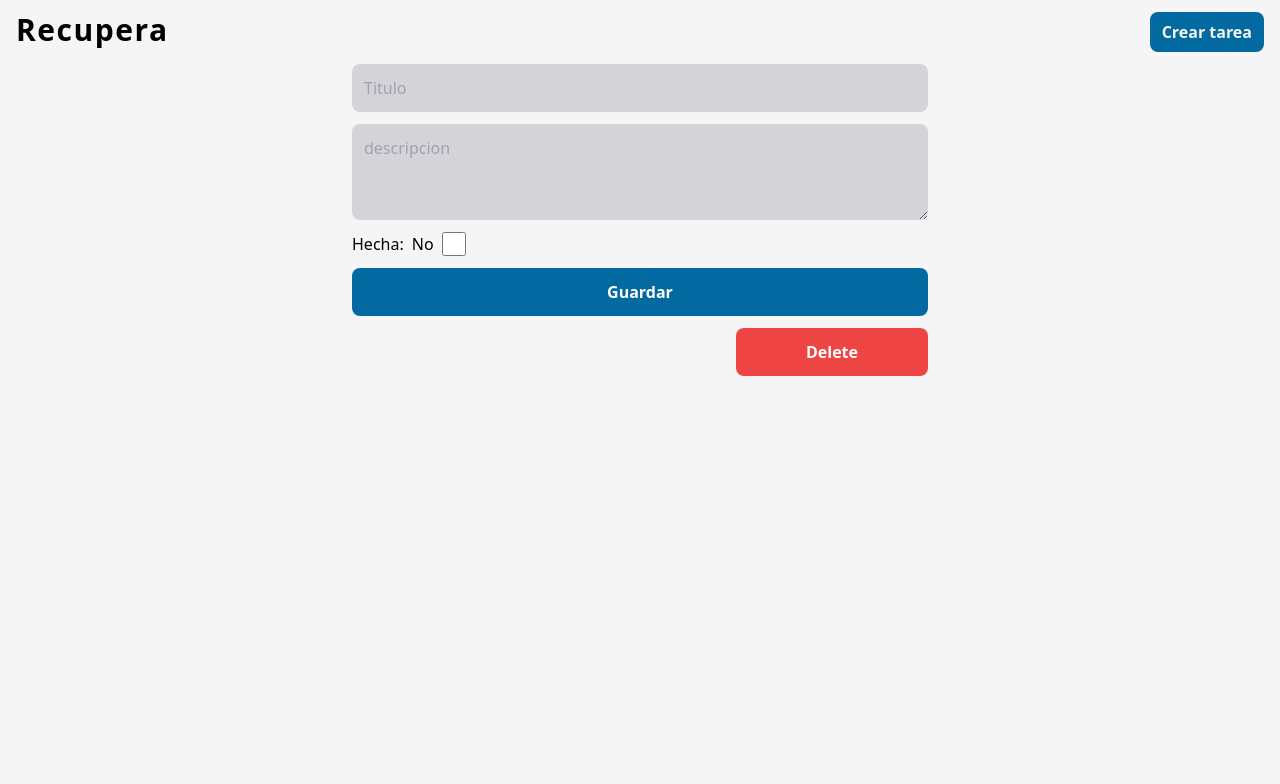
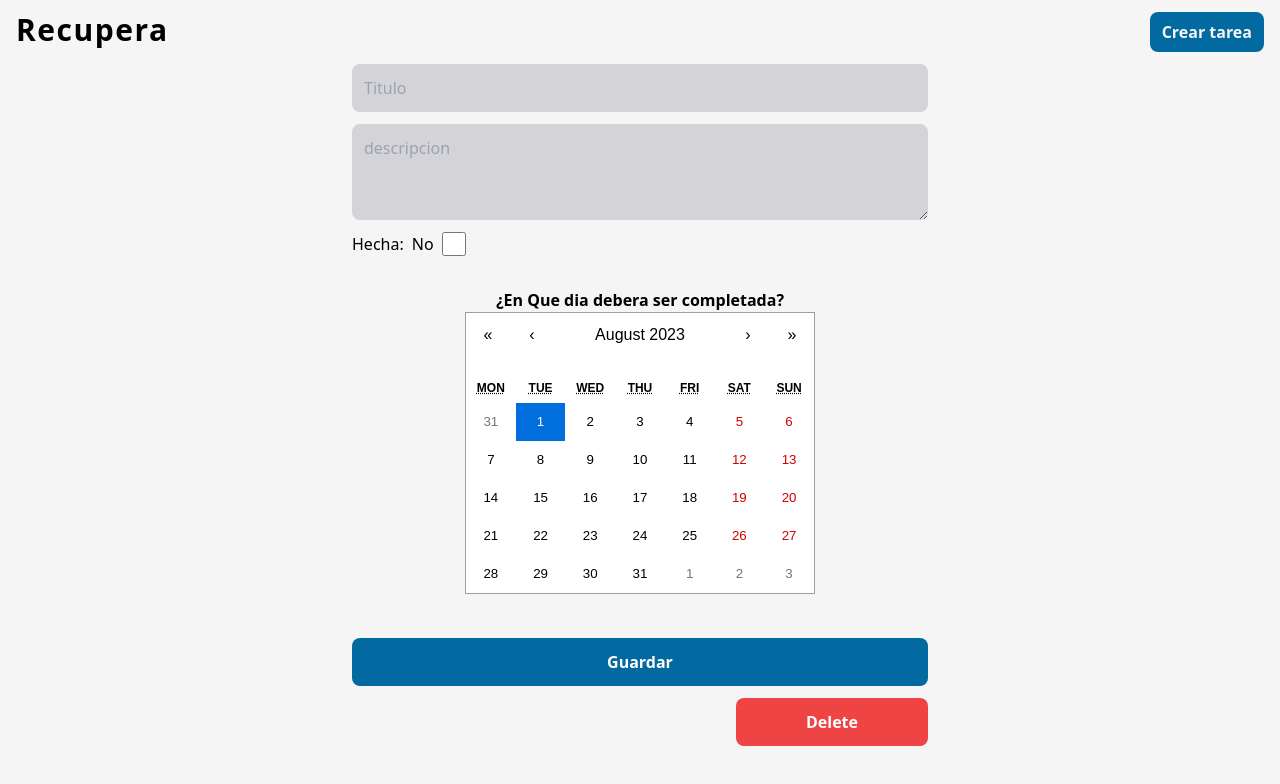
Before and after one commit to JohnRSantamaria/recupera-backend-PT, a React (Vite) app in the folder client/: page /tasks/1 in a window 1280 px wide. Shown: the top 784 px of the page. Built offline with nearby package versions, Linux system fonts and the light colour scheme; no server answers.

Commit message:
agregando la fecha para completar

```diff
--- a/client/package.json
+++ b/client/package.json
@@ -12,6 +12,7 @@
   "dependencies": {
     "axios": "^1.4.0",
     "react": "^18.2.0",
+    "react-calendar": "^4.6.0",
     "react-dom": "^18.2.0",
     "react-hook-form": "^7.45.2",
     "react-hot-toast": "^2.4.1",
--- a/client/src/pages/TaksFormPage.jsx
+++ b/client/src/pages/TaksFormPage.jsx
@@ -3,10 +3,15 @@ import { createTasks, deleteTaks, getTask, updateTaks } from '../api/tasks.api';
 import { useNavigate, useParams } from 'react-router-dom';
 import { useEffect, useState } from 'react';
 import { toast } from 'react-hot-toast';
+
+import Calendar from 'react-calendar';
+import 'react-calendar/dist/Calendar.css';
+
 export function TaksFormPage() {
 	const navigate = useNavigate();
 	const params = useParams();
 	const [done, setDone] = useState();
+	const [date, setDate] = useState(new Date());
 
 	const {
 		register,
@@ -33,8 +38,11 @@ export function TaksFormPage() {
 	const handleDoneCheck = async () => {
 		setDone(!done);
 	};
+
 	const onSubmit = handleSubmit(async (data) => {
 		if (params.id) {
+			data = { ...data, date: date.toISOString() };
+
 			await updateTaks(params.id, data);
 			toast.success('Tarea Actualizada', {
 				position: 'top-center',
@@ -44,6 +52,7 @@ export function TaksFormPage() {
 				}
 			});
 		} else {
+			data = { ...data, date: date.toISOString() };
 			await createTasks(data);
 			toast.success('Tarea creada', {
 				position: 'top-center',
@@ -60,11 +69,12 @@ export function TaksFormPage() {
 		async function loadTask() {
 			if (params.id) {
 				const {
-					data: { title, description, done }
+					data: { title, description, done, date }
 				} = await getTask(params.id);
 				setValue('title', title);
 				setValue('description', description);
 				setDone(done);
+				setDate(date);
 			}
 		}
 		loadTask();
@@ -73,7 +83,10 @@ export function TaksFormPage() {
 
 	return (
 		<div className='max-w-xl mx-auto'>
-			<form onSubmit={onSubmit}>
+			<form
+				onSubmit={onSubmit}
+				className='pb-8'
+			>
 				<input
 					type='text'
 					placeholder='Titulo'
@@ -106,7 +119,13 @@ export function TaksFormPage() {
 						{...register('done')}
 					/>
 				</span>
-
+				<div className='flex flex-col justify-center items-center mb-2 py-8'>
+					<h2 className='font-semibold'>¿En Que dia debera ser completada?</h2>
+					<Calendar
+						onChange={setDate}
+						value={date}
+					/>
+				</div>
 				<button
 					className='bg-sky-700 p-3 rounded-lg block w-full mt-3 text-white font-semibold'
 					type='submit'
```
Also changed, not shown: 1 other file (tests, documents, lock files or other folders).
